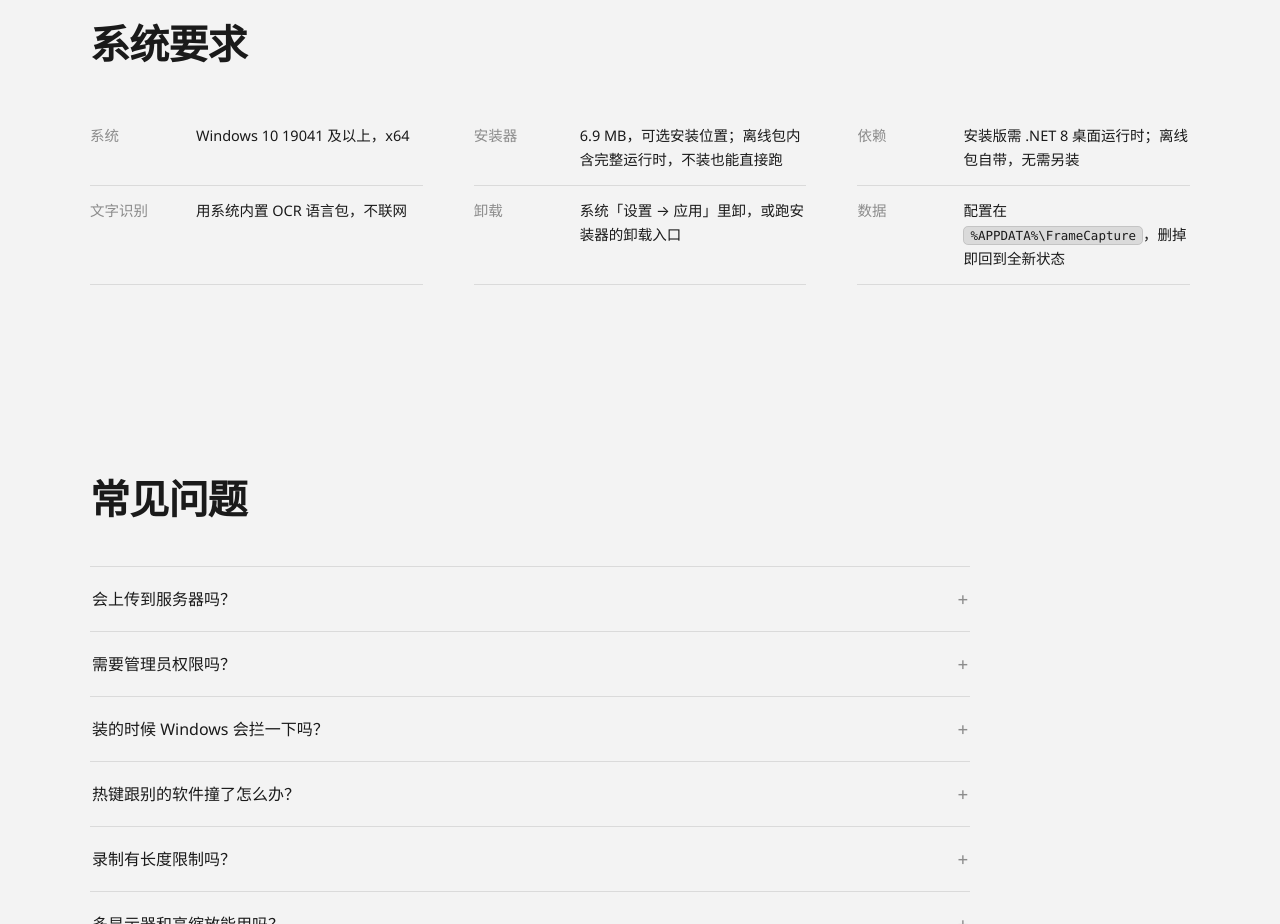
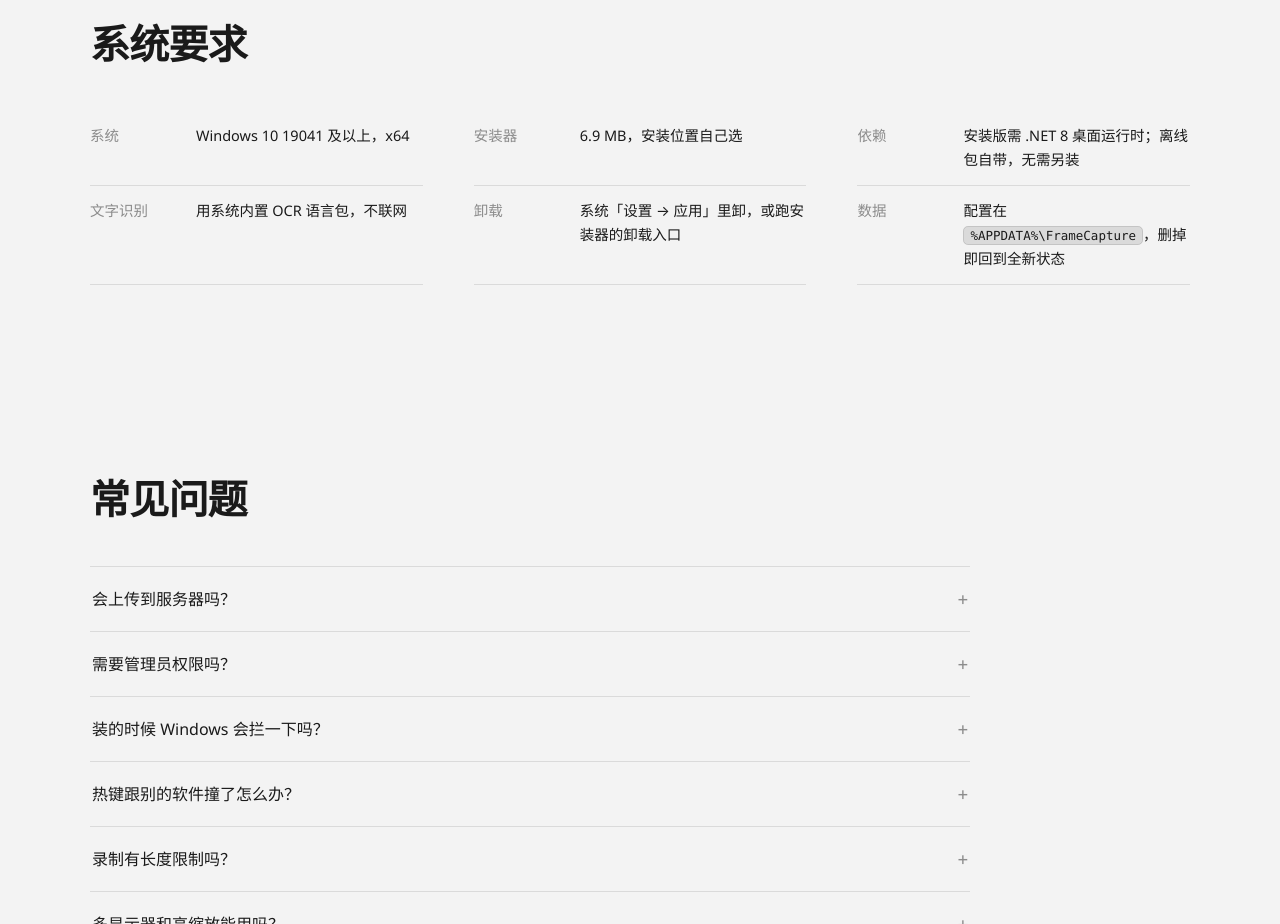
Before and after one commit to NekoWs/NekoCapture, a plain HTML site: page site/index.html in a window 1280 px wide. Shown: the part 4760-5684 px from the top of the page. Drawn offline with Linux system fonts and the light colour scheme.

Commit message:
系统要求里运行时只说一遍
安装器那行末尾已经讲了离线包自带运行时，依赖那行又讲一遍，两处措辞还不一样。安装器只讲体积和安装位置，运行时归依赖那行。

```diff
--- a/site/index.html
+++ b/site/index.html
@@ -335,7 +335,7 @@
     </header>
     <dl class="specs" data-reveal>
       <div><dt>系统</dt><dd>Windows 10 19041 及以上，x64</dd></div>
-      <div><dt>安装器</dt><dd>6.9 MB，可选安装位置；离线包内含完整运行时，不装也能直接跑</dd></div>
+      <div><dt>安装器</dt><dd>6.9 MB，安装位置自己选</dd></div>
       <div><dt>依赖</dt><dd>安装版需 .NET 8 桌面运行时；离线包自带，无需另装</dd></div>
       <div><dt>文字识别</dt><dd>用系统内置 OCR 语言包，不联网</dd></div>
       <div><dt>卸载</dt><dd>系统「设置 → 应用」里卸，或跑安装器的卸载入口</dd></div>
```
